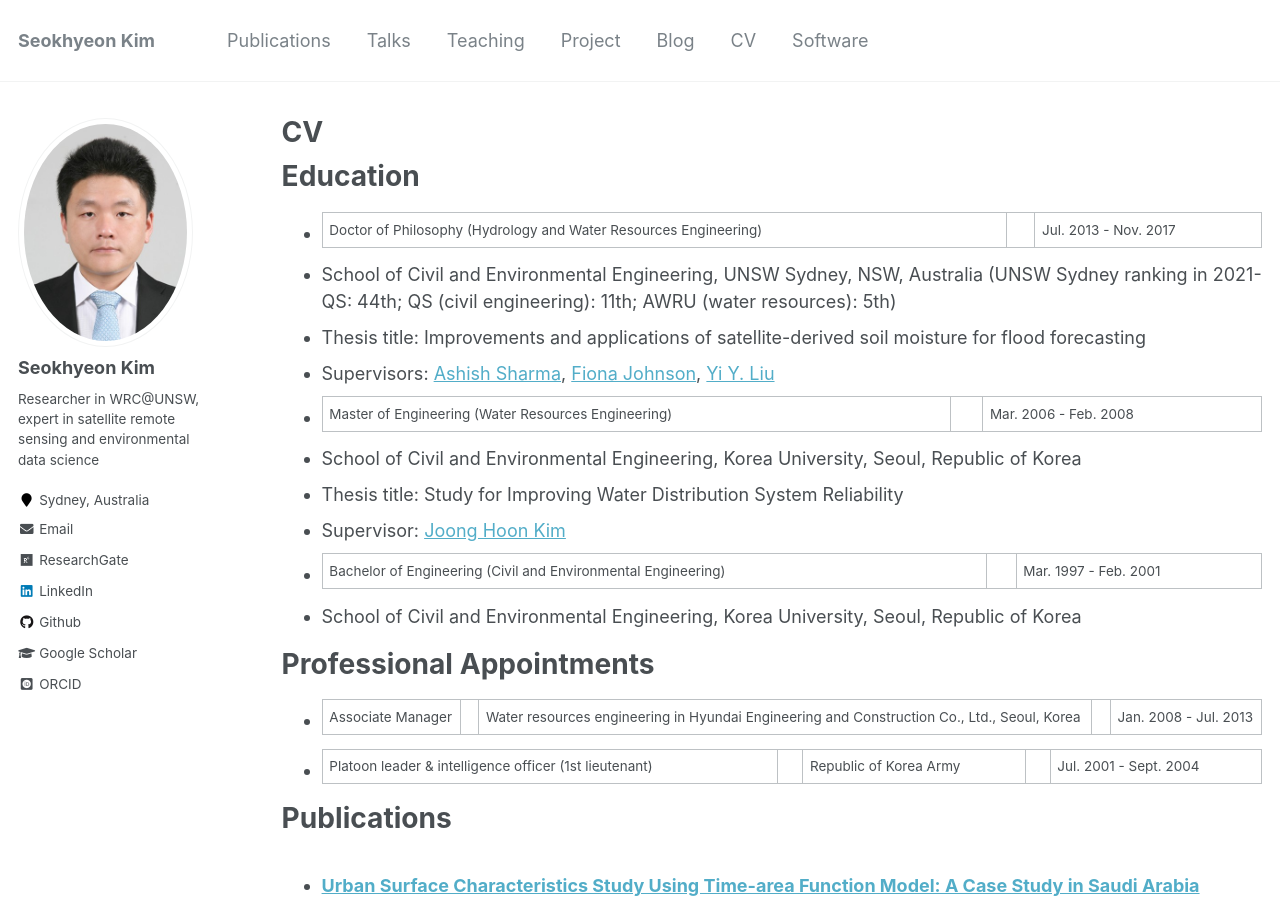
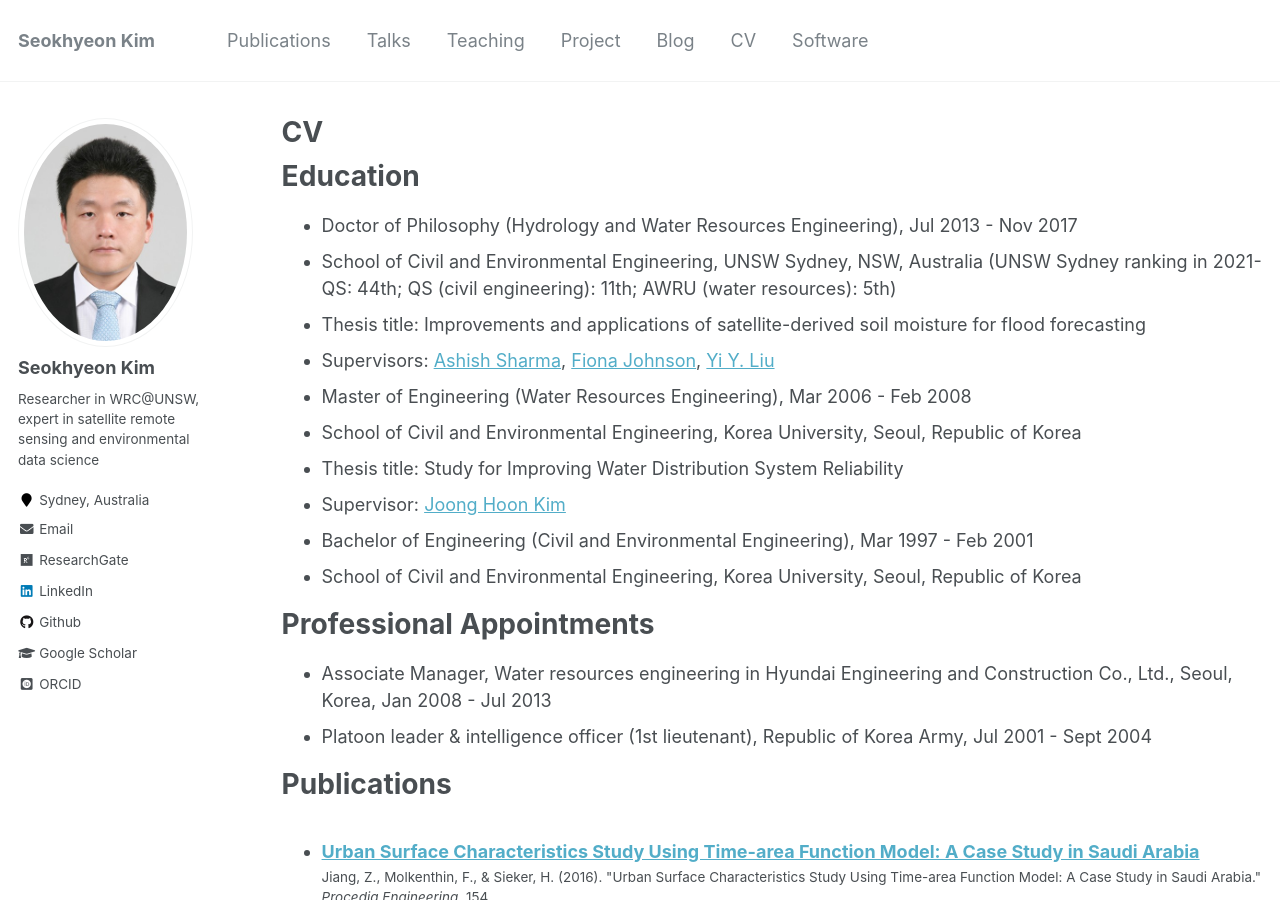
Before and after one commit to uawds/SanghoonJunWater.github.io, a Jekyll site: the page built from _pages/cv.md, in a window 1280 px wide and 900 px high. Built offline with Jekyll 4.4.1, drawn with Linux system fonts in a browser that asks for light colours; some web fonts are replaced.

Commit message:
Update cv.md

```diff
--- a/_pages/cv.md
+++ b/_pages/cv.md
@@ -11,22 +11,21 @@ redirect_from:
 
 Education
 ======
-*	Doctor of Philosophy (Hydrology and Water Resources Engineering) || Jul. 2013 - Nov. 2017
- * School of Civil and Environmental Engineering, UNSW Sydney, NSW, Australia
-   (UNSW Sydney ranking in 2021- QS: 44th; QS (civil engineering): 11th; AWRU (water resources): 5th)
+*	Doctor of Philosophy (Hydrology and Water Resources Engineering), Jul 2013 - Nov 2017
+ * School of Civil and Environmental Engineering, UNSW Sydney, NSW, Australia (UNSW Sydney ranking in 2021- QS: 44th; QS (civil engineering): 11th; AWRU (water resources): 5th)
  *	Thesis title: Improvements and applications of satellite-derived soil moisture for flood forecasting
  *	Supervisors: [Ashish Sharma](https://scholar.google.com.au/citations?user=C_9ndbcAAAAJ&hl=en), [Fiona Johnson](https://scholar.google.com.au/citations?user=PYu5v4YAAAAJ&hl=en), [Yi Y. Liu](https://scholar.google.com.au/citations?user=iTSHW9wAAAAJ&hl=en)
-*	Master of Engineering (Water Resources Engineering) || Mar. 2006 - Feb. 2008
+*	Master of Engineering (Water Resources Engineering), Mar 2006 - Feb 2008
  *	School of Civil and Environmental Engineering, Korea University, Seoul, Republic of Korea
  *	Thesis title: Study for Improving Water Distribution System Reliability
  *	Supervisor: [Joong Hoon Kim](https://scholar.google.com.au/citations?user=c_iisoEAAAAJ&hl=en)
-*	Bachelor of Engineering (Civil and Environmental Engineering) || Mar. 1997 - Feb. 2001
+*	Bachelor of Engineering (Civil and Environmental Engineering), Mar 1997 - Feb 2001
  *	School of Civil and Environmental Engineering, Korea University, Seoul, Republic of Korea
 
 Professional Appointments
 ======
-* Associate Manager || Water resources engineering in Hyundai Engineering and Construction Co., Ltd., Seoul, Korea || Jan. 2008 - Jul. 2013
-*	Platoon leader & intelligence officer (1st lieutenant) || Republic of Korea Army || Jul. 2001 - Sept. 2004
+* Associate Manager, Water resources engineering in Hyundai Engineering and Construction Co., Ltd., Seoul, Korea, Jan 2008 - Jul 2013
+*	Platoon leader & intelligence officer (1st lieutenant), Republic of Korea Army, Jul 2001 - Sept 2004
 
 Publications
 ======
```
